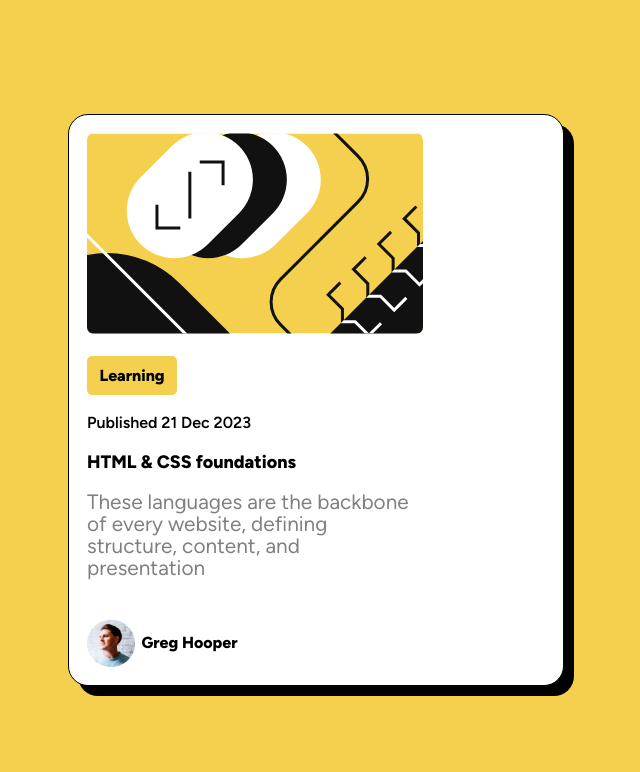
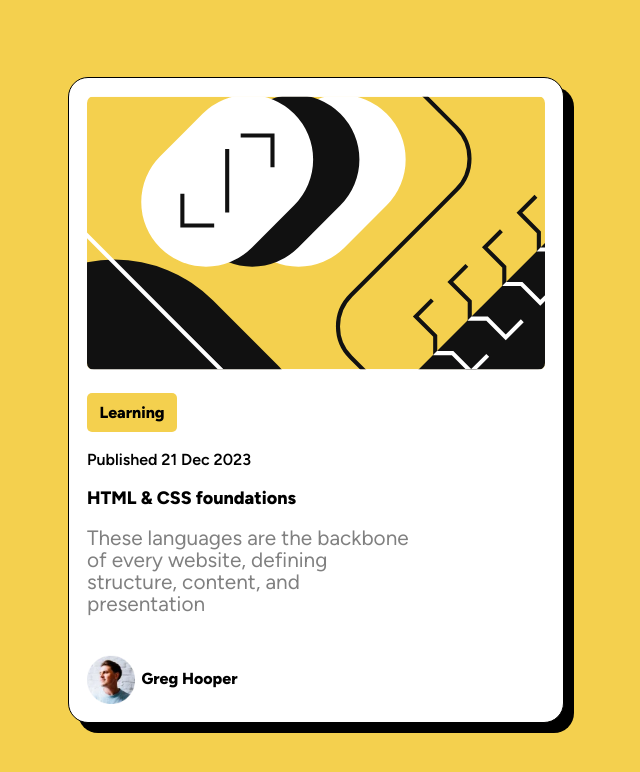
Before and after one commit to Henrycodes-ops/qrcodecard, a plain HTML site: page index.html in a window 1280 px wide. Shown: the whole page, without its empty margins (324-964 px from the left). Drawn offline with Linux system fonts and the light colour scheme.

Commit message:
-m "henry 2"

```diff
--- a/css/style.css
+++ b/css/style.css
@@ -471,6 +471,10 @@ section .body-div
   box-shadow: 10px 10px rgba(0, 0, 0);
 }
 
+.firstImg {
+  width: 100%;
+}
+
 section div>img
 {
   border-radius: 7px;
--- a/index.html
+++ b/index.html
@@ -126,7 +126,7 @@
       <section>
 
         <div class="body-div">
-          <img src="./img/images/illustration-article.svg" alt="">
+          <img src="./img/images/illustration-article.svg" alt="" class="firstImg">
 
           <p class="learning">Learning</p>
           <p class="published">Published 21 Dec 2023</p>
```
